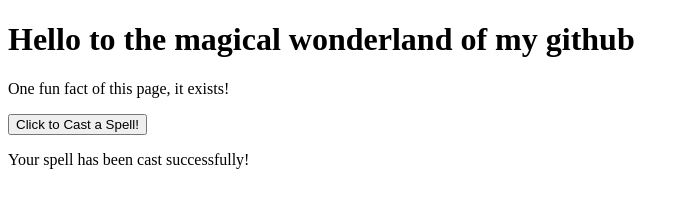
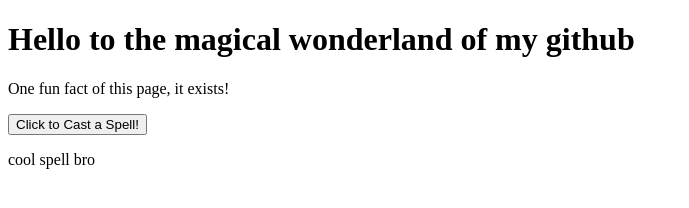
Before and after one commit to LukeSnyder12/lukesnyder12.github.io, a plain HTML site: page index.html in a window 1280 px wide. Both pictures are taken after a click on the button "Click to Cast a Spell!". Shown: the whole page, without its empty margins (0-689 px from the left). Drawn offline with Linux system fonts and the light colour scheme.

Commit message:
moving css link to make it work?

```diff
--- a/index.html
+++ b/index.html
@@ -1,8 +1,8 @@
 <!DOCTYPE html>
-<link rel="stylesheet" type="text/css" href="css.html">
 <html>
 <head>
     <title>LukeSnyder12</title>
+    <link rel="stylesheet" type="text/css" href="css.html">
 </head>
 <body>
     <h1>Hello to the magical wonderland of my github</h1>
@@ -11,7 +11,7 @@
      <p id="spellResult"></p>
      <script>
      function castSpell() {
-         document.getElementById("spellResult").innerText = "Your spell has been cast successfully!";
+         document.getElementById("spellResult").innerText = "cool spell bro";
      }
      </script>
 </body>
```
